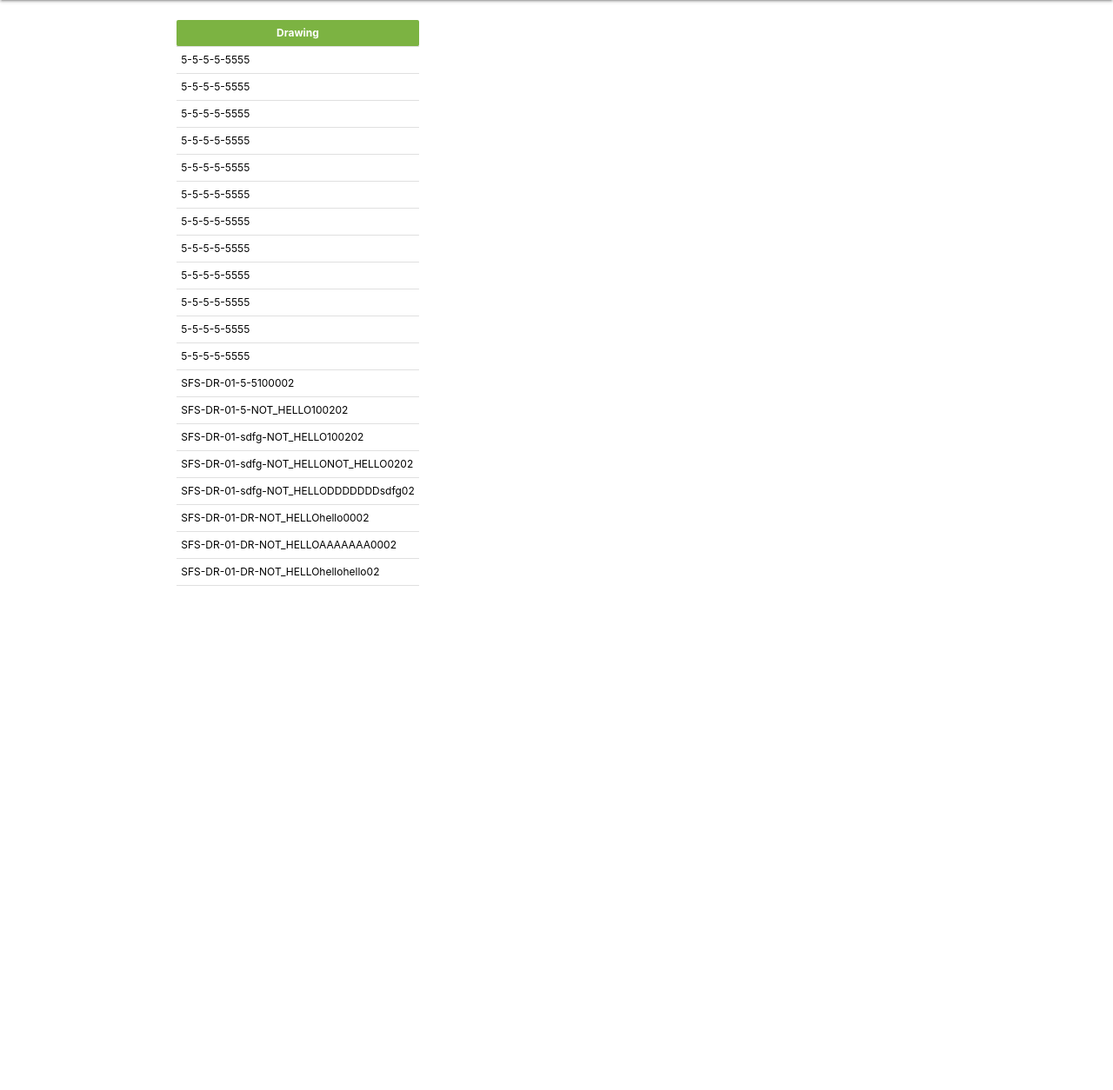
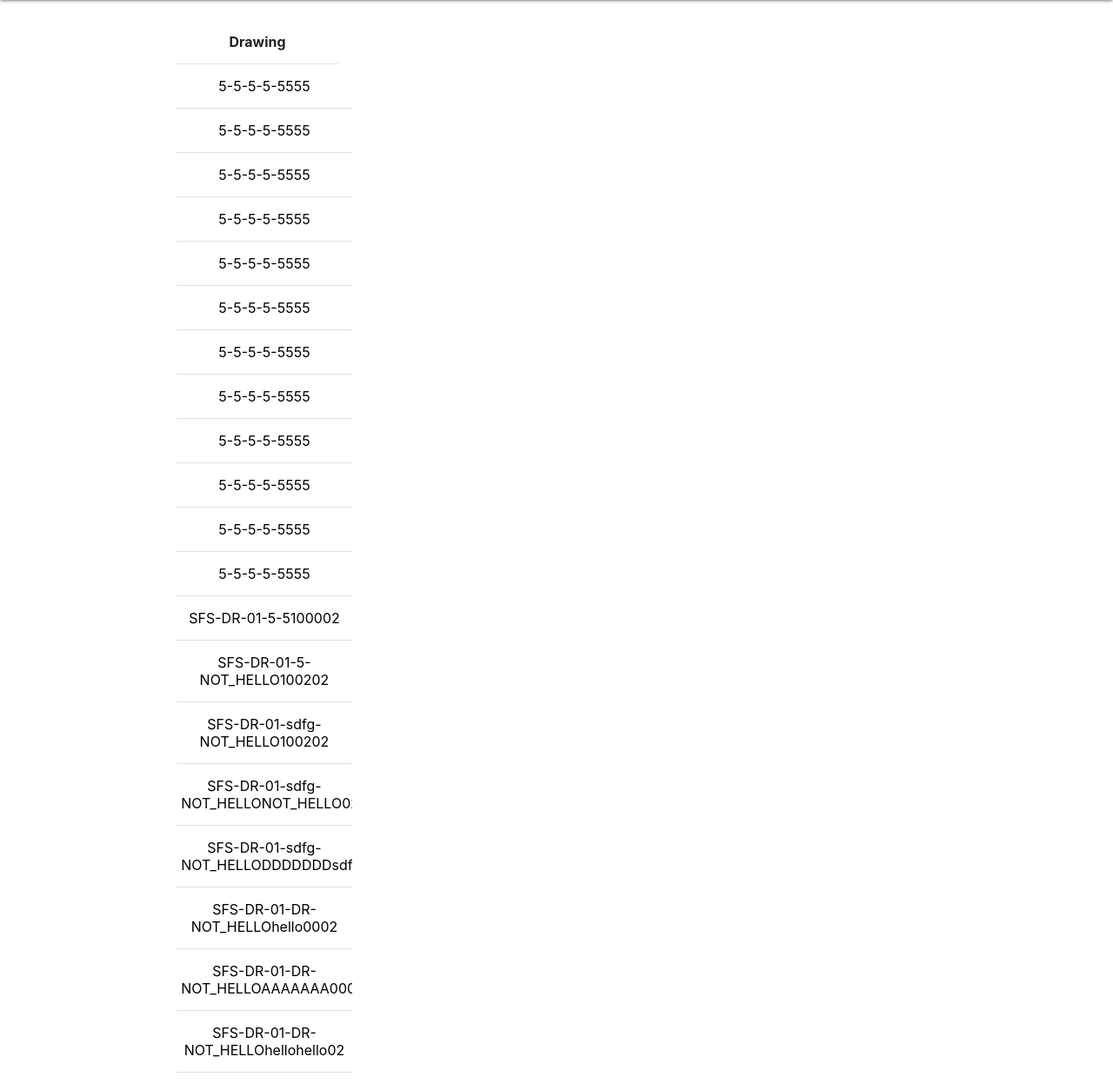
Before and after one commit to wilham7/django_website, a Django app: template myvidsite/drawingregister/templates/drawingregister/transmittal.html in a window 1280 px wide. Shown: the part 64-1318 px from the top of the page at 87% size. Before the commit the page ends 738 px from the top, so only its background shows below. Run offline with Django 3.2, Linux system fonts and the light colour scheme; the template is opened without the code that fills it: values that come from a table or form of the project are taken from there, others are empty; data comes from the database, SQL or seed files in the repository; both versions use the stored data as it was after the commit; parts of the project's set-up code (start-up, migrations or seed data) failed here and were passed over; some libraries are stand-ins or nearby versions.

Commit message:
Friday messing around with CSS

```diff
--- a/myvidsite/drawingregister/templates/drawingregister/header.html
+++ b/myvidsite/drawingregister/templates/drawingregister/header.html
@@ -7,32 +7,20 @@
 
     <style>
 
-      table{
-        empty-cells: show;
-        text-overflow: ellipsis;
-        white-space: nowrap;
-        overflow: hidden;
-        text-overflow: ellipsis;
-        width: 100%;
-
-
+      tbody {
+        display:block;
+        overflow:auto;
       }
-
-      th {
-        background: #7cb342 ;
-        position: sticky;
-        top: 0;
-        box-shadow: 0 2px 2px -1px rgba(0, 0, 0, 0.4);
-        color:white;
+      thead, tbody tr {
+        display:table;
+        width:100%;
+        table-layout:fixed;
       }
-      tr {
-        font-size: 12px;
-        line-height: 0px;
-        min-height: 0px;
-        height: 0px;
+      thead {
+        width: calc( 100% - 1em )
       }
-      td {
-        border: 1px solid blue-grey lighten-4;
+      table {
+        width:100%;
       }
 
       </style>
--- a/myvidsite/drawingregister/templates/drawingregister/transmittal.html
+++ b/myvidsite/drawingregister/templates/drawingregister/transmittal.html
@@ -10,6 +10,8 @@
 					<tr>
 						<th>Drawing</th>
 					</tr>
+				</thead>
+				<tbody>
 					{% for d in dwgs %}
 						<tr>
 							<td>
@@ -19,12 +21,10 @@
 							</td>
 						</tr>
 					{% endfor %}
-				</thead>
-
+				</tbody>
 			</table>
 		</div>
 		<div class="col s12, m8, l9">
-
 			<table class="highlight centered responsive-table">
 				<thead >
 					<tr>
@@ -37,6 +37,7 @@
 						{% endfor %}
 					</tr>
 				</thead>
+				<tbody>
 					{% for l in mylist %}
 						<tr>
 							{% for x in l %}
@@ -48,7 +49,7 @@
 							{% endfor %}
 						</tr>
 					{% endfor %}
-
+				</tbody>
 			</table>
 		</div>
 	</row>
```
Also changed, not shown: myvidsite/drawingregister/templates/drawingregister/backup.html (added, +40 -0 lines), myvidsite/db.sqlite3. Lines whose indentation alone changed are shown as unchanged.
